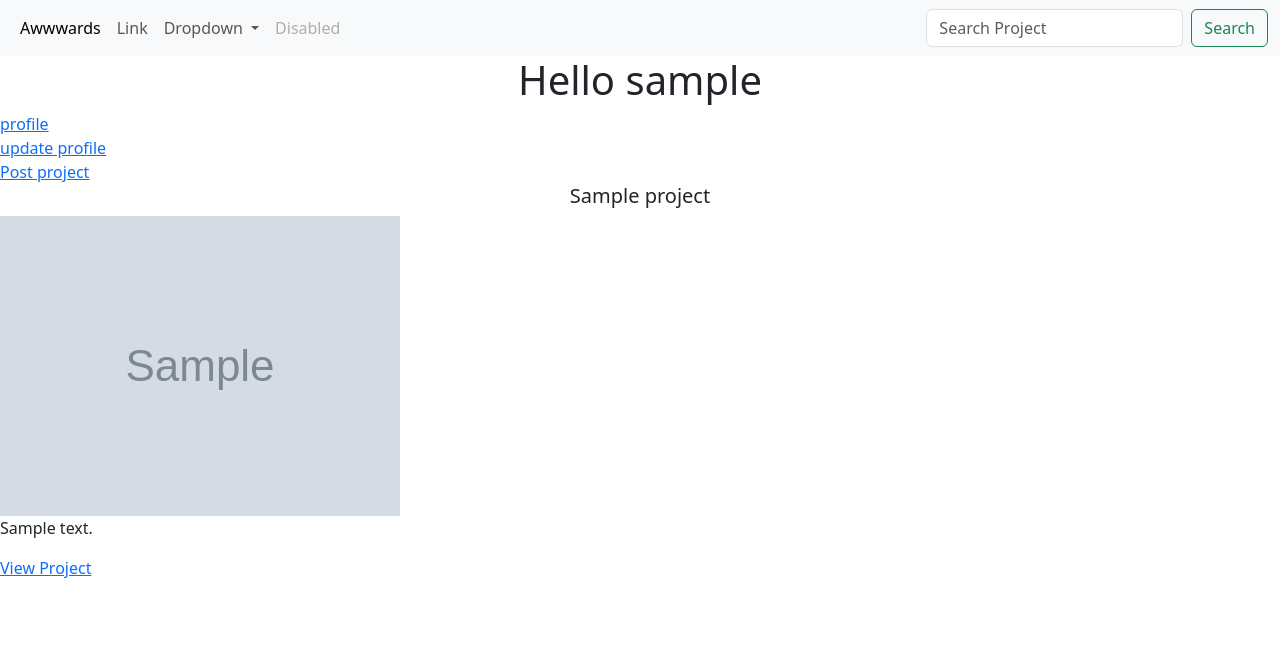
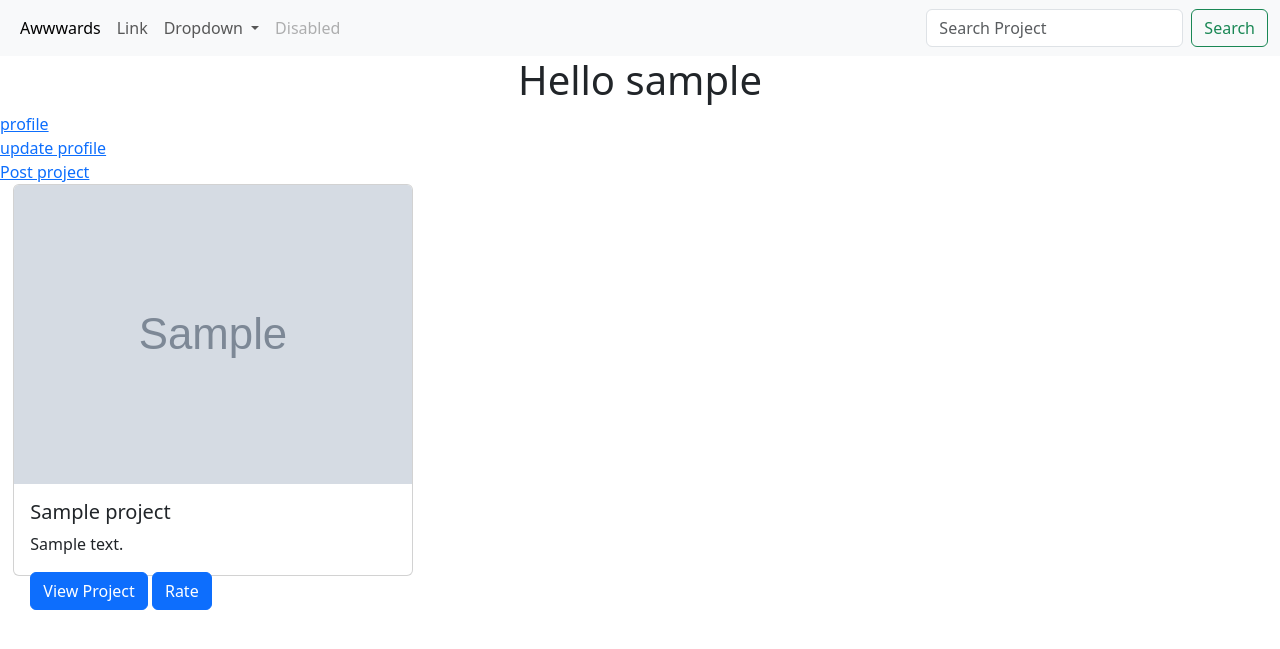
Before and after one commit to Ruweydha/Awwards, a Django app: template ratings/templates/home.html in a window 1280 px wide. Shown: the top 649 px of the page. Run offline with Django 3.2, Linux system fonts and the light colour scheme; tables that the repository leaves empty hold one stand-in row (values such as "Sample post"); the template is opened without the code that fills it: values that come from a table or form of the project are taken from there, most other values are stand-ins (such as "Sample title", 1, 10 or a date in 2020); grey boxes marked "Sample" are stand-in pictures; some libraries are stand-ins or nearby versions.

Commit message:
Did some styling

```diff
--- a/ratings/templates/home.html
+++ b/ratings/templates/home.html
@@ -5,12 +5,63 @@
 <a href="{%url 'profile' current_user.id%}">profile</a> <br>
 <a href="{%url 'updateProfile' %}"> update profile</a> <br>
 <a href="{%url 'postProject' %}">Post project</a>
-{% for project in projects %}
-<h5 class="text-center">{{project.title}}</h5>
-<img src="{{project.image.url}}" alt="">
-<p>{{project.description}}</p>
-<a href="{{project.project_url}}" target="_blank">View Project</a>
-{% endfor %}
+<div class="container-fluid">
+    <div class="row">
+        {% for project in projects %}
+        <div class="col-md-4 cards">
+            <div class="card" style="width: 25rem; height: 392px; margin: auto;">
+                <img class="card-img-top" src="{{project.image.url}}" alt="Card image cap">
+                <div class="card-body">
+                  <h5 class="card-title">{{project.title}}</h5>
+                  <p class="card-text">{{project.description}}</p>
+                  <a href="{{project.project_url}}" target="_blank" class="btn btn-primary">View Project</a>
+                  <button type="button" class="btn btn-primary" data-bs-toggle="modal" data-bs-target="#modal{{project.id}}">
+                    Rate
+                  </button>
+                </div>
+
+              </div>
+        </div>
+
+          <!-- Modal -->
+          <div class="modal fade" id="modal{{project.id}}" data-bs-backdrop="static" data-bs-keyboard="false" tabindex="-1" aria-labelledby="staticBackdropLabel" aria-hidden="true">
+            <div class="modal-dialog">
+              <div class="modal-content">
+                <div class="modal-header">
+                  <h5 class="modal-title" id="staticBackdropLabel">Modal title</h5>
+                  <button type="button" class="btn-close" data-bs-dismiss="modal" aria-label="Close"></button>
+                </div>
+                <div class="modal-body">
+
+                    <div class="container-fluid">
+                        <div class="container-lg" id="contentWrapper">
+                            <div class="row mt-5">
+                                <div id="main" class="col-lg-8 col-12 my-4">
+
+                                    <div class="col-md-12">
+                                        <form action="{% url 'ratings' project.id %}" method="post" enctype="multipart/form-data">
+                                            {% csrf_token %}
+                                            {% bootstrap_form form %}
+                                            <input type="submit" class="btn btn-success btn-lg" value="Post">
+
+                                        </form>
+                                    </div>
+                                    </div>
+                        </div>
+                    </div>
+                    </div>
+                </div>
+                <div class="modal-footer">
+                  <button type="button" class="btn btn-secondary" data-bs-dismiss="modal">Close</button>
+                </div>
+              </div>
+            </div>
+          </div>
+          {% endfor %}
+    </div>
+</div>
+
+
 
 
 {%endblock%}
```
